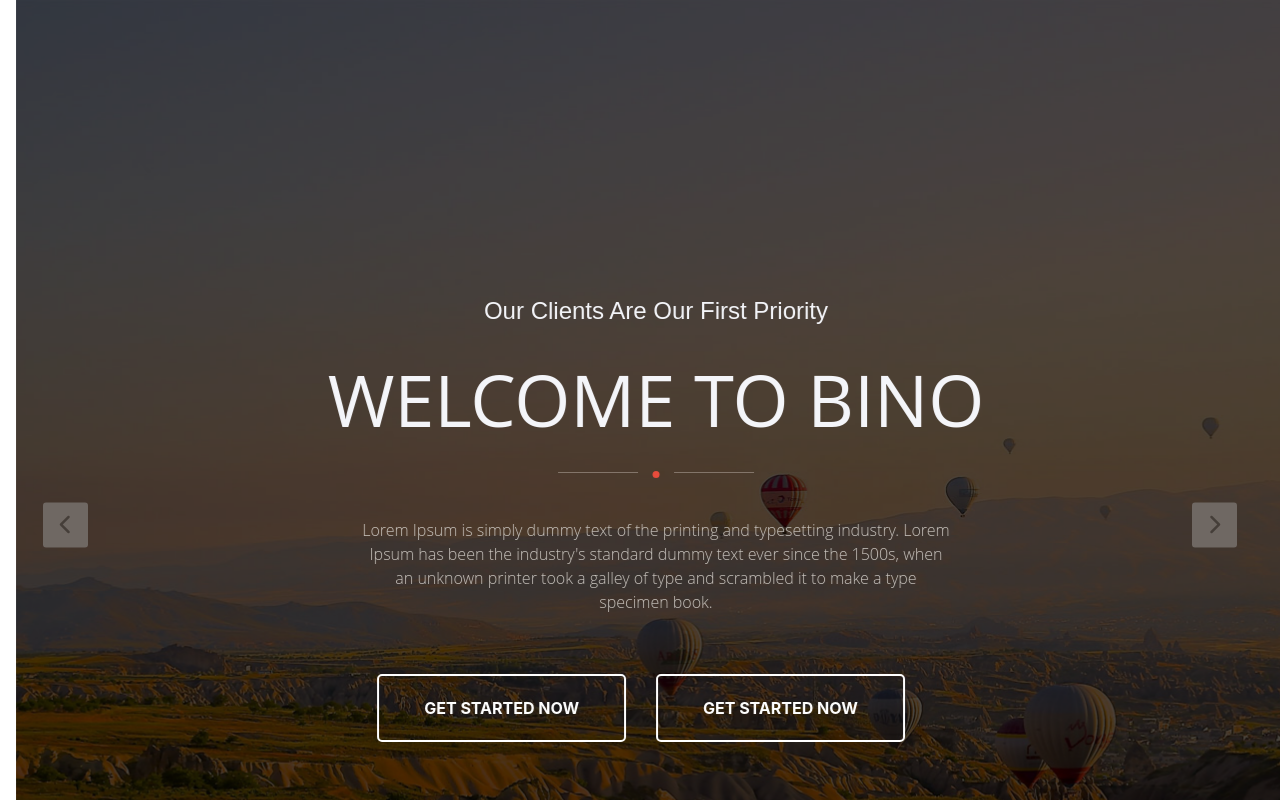
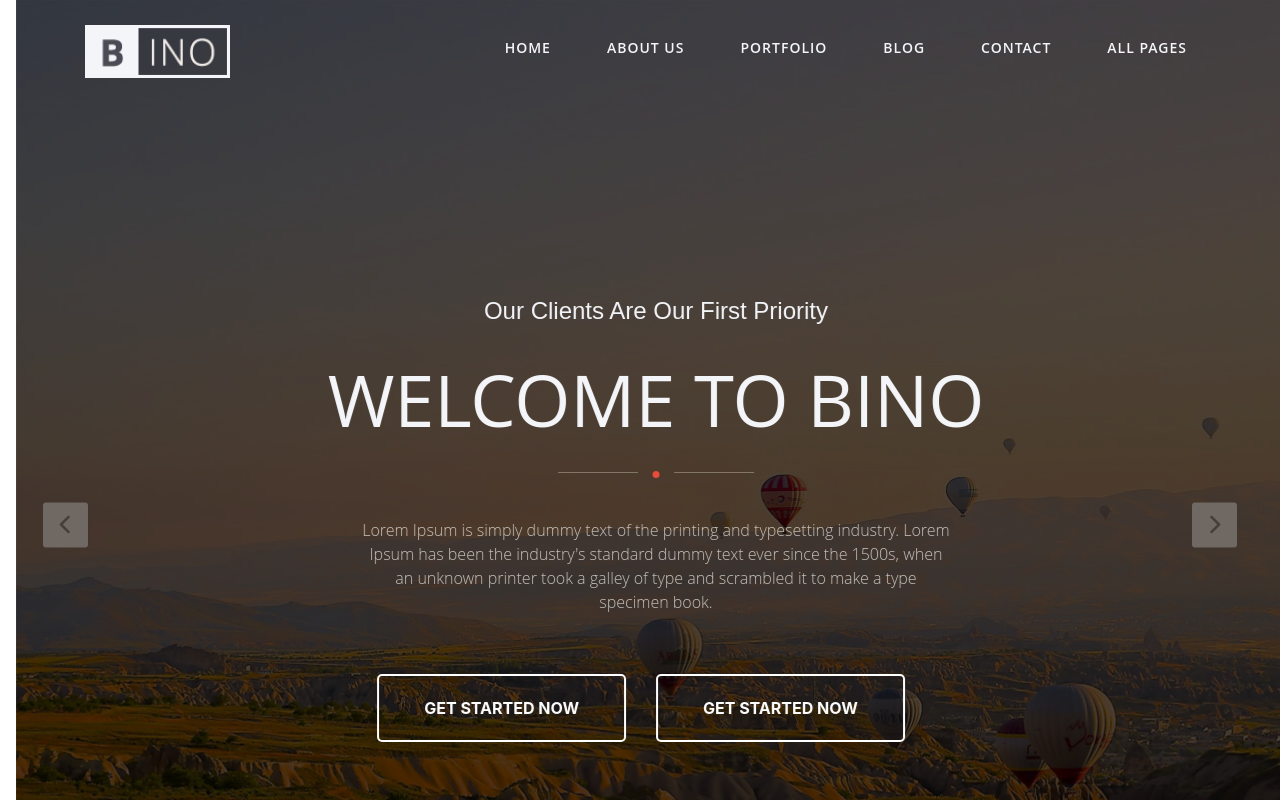
Before and after one commit to iamtheasad/react-bino-l-p, a React (Create React App) app: page / in a window 1280 px wide. Shown: the top 800 px of the page. Built offline with nearby package versions, Linux system fonts and the light colour scheme; a web font is replaced by a local one.

Commit message:
TopNavigation Component added and all css default css link added into TopNavigation Component

```diff
--- a/src/Pages/HomePage.js
+++ b/src/Pages/HomePage.js
@@ -1,12 +1,14 @@
-import React, {Component} from 'react';
+import React, {Component, Fragment} from 'react';
 import TopBanner from "../components/TopBanner/TopBanner";
+import TopNavigation from "../components/TopNavigation/TopNavigation";
 
 class HomePage extends Component {
     render() {
         return (
-            <>
-             <TopBanner/>
-            </>
+            <Fragment>
+                <TopNavigation/>
+                <TopBanner/>
+            </Fragment>
         );
     }
 }
--- a/src/assets/css/style.css
+++ b/src/assets/css/style.css
@@ -437,6 +437,8 @@ nav.navbar.navbar-expand-lg.menu_section {
 .header_btn a:hover {
     background: #E74C3C;
     border: 0.125rem solid #E74C3C;
+    text-decoration: none;
+    color: #fff;
 }
 
 .header_bars {
--- a/src/components/TopBanner/TopBanner.js
+++ b/src/components/TopBanner/TopBanner.js
@@ -1,8 +1,4 @@
 import React, {Component, Fragment} from 'react';
-import '../../assets/css/responsive.css';
-import '../../assets/css/style.css';
-import 'bootstrap/dist/css/bootstrap.min.css';
-import 'bootstrap/dist/js/bootstrap.min';
 import OwlCarousel from 'react-owl-carousel';
 import 'owl.carousel/dist/assets/owl.carousel.css';
 import 'owl.carousel/dist/assets/owl.theme.default.css';
--- a/src/components/TopNavigation/TopNavigation.js
+++ b/src/components/TopNavigation/TopNavigation.js
@@ -1,10 +1,72 @@
-import React, { Component, Fragment } from 'react';
+import React, {Component, Fragment} from 'react';
+import '../../assets/css/responsive.css';
+import '../../assets/css/style.css';
+import 'bootstrap/dist/css/bootstrap.min.css';
+import 'bootstrap/dist/js/bootstrap.min';
+import Logo from '../../assets/image/logo.png';
 
 class TopNavigation extends Component {
     render() {
         return (
             <Fragment>
-
+                {/* Menu Section Start */}
+                <div className="custom_width">
+                    <div className="container">
+                        <div className="row">
+                            <div className="col-lg-12">
+                                <nav className="navbar navbar-expand-lg navbar-light menu_section">
+                                    <div className="logo">
+                                        <a className="navbar-brand" href="index.html">
+                                            <img src={Logo} alt="Logo"/>
+                                        </a>
+                                    </div>
+                                    <button className="navbar-toggler" type="button" data-toggle="collapse"
+                                            data-target="#navbarTogglerDemo02" aria-controls="navbarTogglerDemo02"
+                                            aria-expanded="false" aria-label="Toggle navigation">
+                  <span>
+                    <i className="fas fa-bars" style={{color: '#fff', fontSize: '28px'}}/>
+                  </span>
+                                    </button>
+                                    <div className="collapse navbar-collapse menu" id="navbarTogglerDemo02">
+                                        <ul className="navbar-nav ml-auto mt-2 mt-lg-0">
+                                            <li className="nav-item active">
+                                                <a className="nav-link" href="index.html">Home <span
+                                                    className="sr-only">(current)</span></a>
+                                            </li>
+                                            <li className="nav-item">
+                                                <a className="nav-link" href="#history">ABOUT US</a>
+                                            </li>
+                                            <li className="nav-item">
+                                                <a className="nav-link" href="#recent_work_section">PORTFOLIO</a>
+                                            </li>
+                                            <li className="nav-item">
+                                                <a className="nav-link" href="#bloc_section">BLOG</a>
+                                            </li>
+                                            <li className="nav-item">
+                                                <a className="nav-link" href="#contact_section">CONTACT</a>
+                                            </li>
+                                            <li className="nav-item dropdown">
+                                                <a className="nav-link" href="javascript:void(0)" id="navbarDropdown"
+                                                   role="button" data-toggle="dropdown" aria-haspopup="true"
+                                                   aria-expanded="false">
+                                                    All Pages
+                                                </a>
+                                                <div className="dropdown-menu" aria-labelledby="navbarDropdown">
+                                                    <a className="dropdown-item" href="#history">History</a>
+                                                    <a className="dropdown-item"
+                                                       href="#recent_work_section">Portfolio</a>
+                                                    <a className="dropdown-item" href="#bloc_section">Blog</a>
+                                                    <a className="dropdown-item" href="#contact_section">CONTACT</a>
+                                                </div>
+                                            </li>
+                                        </ul>
+                                    </div>
+                                </nav>
+                            </div>
+                        </div>
+                    </div>
+                </div>
+                {/* Menu Section End */}
             </Fragment>
         );
     }
```
Lines whose indentation alone changed are shown as unchanged.
